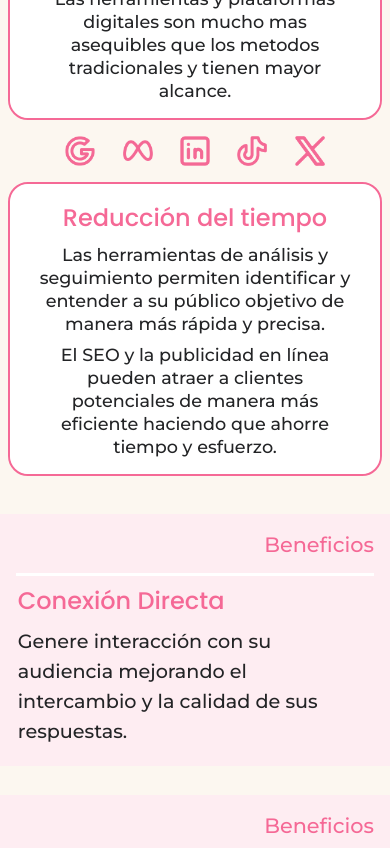
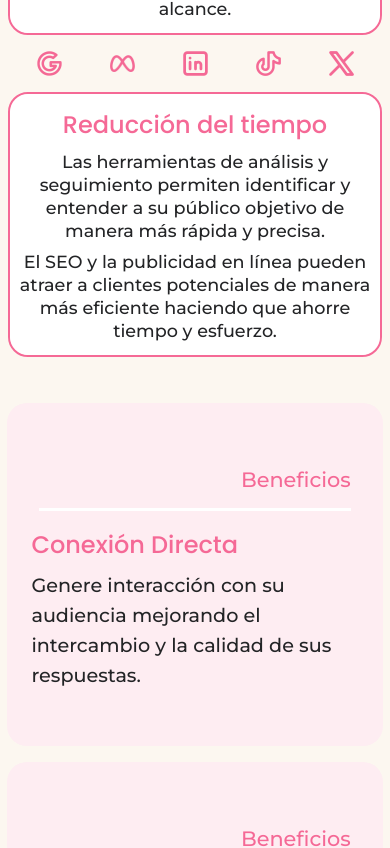
Before and after one commit to ArielMarno/SF-Romina-Bruscagin, a React (Vite) app: page / in a window 390 px wide. Shown: the part 1860-2708 px from the top of the page. Built offline with nearby package versions, Linux system fonts and the light colour scheme; a web font is replaced by a local one.

Commit message:
fix(tamaño de tarjetas en componente Beneficios)

```diff
--- a/src/componentes/beneficios/Beneficios.jsx
+++ b/src/componentes/beneficios/Beneficios.jsx
@@ -12,7 +12,7 @@ import x from '../../assets/beneficios/x.png';
 const Beneficios = () => {
   return (
     <div className='beneficios' id='beneficios'>
-      <section>
+      <section className='container_w-card'>
         <div className='w-card'>
           <div className='card-body'>
             <h3>Reducción del costo</h3>
@@ -35,7 +35,7 @@ const Beneficios = () => {
           </div>
         </div>
       </section>
-      <section>
+      <section className='container_p-card'>
         <div className='p-card'>
           <h4>Beneficios</h4>
           <h3>Conexión Directa</h3>
--- a/src/componentes/beneficios/beneficios.css
+++ b/src/componentes/beneficios/beneficios.css
@@ -1,31 +1,25 @@
 /* contenedor principal */
 
 .beneficios{
-    min-height: 100svh;
-    display: grid;
-    grid-template-columns: repeat(2, 1fr);
-    justify-items: center;
-    gap: 1.8rem;
+    width: 100%;
+    min-height: 80svh;
+    display: flex;
+    flex-direction: row;
+    align-items: flex-start;
+    gap: 1rem;
     padding: 3rem 0;
 }
-.beneficios section{
-    margin-top: 5rem;
-}
+
 /* contenedor de tarjetas blancas */
 
-.beneficios section:first-child{
+.beneficios .container_w-card{
     display: flex;
     flex-direction: column;
     align-items: flex-end;
+    width: 50%;
 }
 
 /* tarjetas blancas */
-
-.w-card{
-    background: var(--color-pink-alt);
-    width: 90%;
-    border-radius: 30px 30px 0 0;
-}
 
 .w-card .card-body{
     background: #fff;
@@ -34,8 +28,14 @@
     flex-direction: column;
     align-items: left;
     justify-content: center;
-    padding: 1.8rem;
-    margin: 1.5rem;
+    padding: 1rem;
+    margin: 1.45rem;
+}
+
+.w-card{
+    background: var(--color-pink-alt);
+    width: 90%;
+    border-radius: 30px 30px 0 0;
 }
 
 .w-card h3 {
@@ -67,33 +67,34 @@
     flex-direction: row;
     align-items: center;
     justify-content: center;
-    gap: 4vw;
+    gap: 3rem;
 
 }
 
 /* iconos de plataformas */
 
 .beneficios .plataformas img{
-    width: 2vw;
+    width: 35px;
 }
 
 /* contenedor de tarjetas rosas */
 
-.beneficios section:last-child{
+.beneficios .container_p-card{
+    width: 50%;
     display: flex;
     flex-direction: column;
-    gap: 1.8rem;
+    align-items: flex-start;
+    gap: 1rem;
 }
 
 /* tarjetas rosas */
 
 .p-card{
     background: var(--color-pink-alt);
-    width: 91%;
+    width: 85%;
     border-radius: 30px;
     margin: 0;
-    margin-right: 2.8rem;
-    padding:  3.1vw 7vw;
+    padding: 3rem 1rem;
 }
 
 .p-card h4{
@@ -102,7 +103,7 @@
     font-size: clamp(1.3rem, -2.3rem + 4vw, 1.7rem);
     font-weight: 500;
     text-align: right;
-    margin: 0.4rem;
+    margin: 0.4rem 3rem;
     padding-bottom: 1rem;
     border-bottom: #fff solid 3px;
 }
@@ -112,7 +113,7 @@
     font-size: clamp(2.2rem, -0.5rem + 3vw, 2.5rem);
     font-weight: 500;
     color: var(--color-pink);
-    margin: 1rem 0.4rem;
+    margin: 1rem 3rem;
 }
 
 .p-card p{
@@ -122,7 +123,7 @@
     font-weight: 500;
     line-height: 30px;
     max-width: 570px;
-    margin: 0.5rem;
+    margin: 0.5rem 3rem;
 }
 
 
@@ -151,30 +152,33 @@
 @media screen and (max-width: 1129px){
 
     .beneficios{
-        grid-template-columns: 1fr;
-        gap: 0;
+        flex-direction: column;
+        gap: 0.5rem;
+        align-items: center;
         margin: 3rem 0;
     }
 
-    .beneficios section:first-child, .beneficios section:last-child{
+    .beneficios .container_w-card{
+        align-items: center;
+        width: 85%;
+        margin: 0.7rem;
+    }
+
+    .beneficios .container_p-card{
         align-items: center;
         width: 90%;
         margin: 0.7rem;
     }
 
-    .beneficios .plataformas {
-        gap: 7vw;
+    .beneficios .plataformas{
+        width: 95%;
     }
 
-    .beneficios .plataformas img{
-        width: 3vw;
+    .p-card h4, .p-card h3, .p-card p{
+        margin: 1rem;
     }
 
-    .p-card{
-        margin: 0;
-    }
-
-    .p-card p{
+    .w-card, .p-card p{
         width: 95%;
     }
 }
@@ -182,7 +186,11 @@
 
 @media screen and (max-width: 768px){
 
-    .beneficios section:first-child, .beneficios section:last-child{
+    .beneficios{
+        padding: 1rem 0;
+    }
+
+    .beneficios .container_w-card, .beneficios .container_p-card{
         width: 100%;
     }
 
@@ -199,7 +207,7 @@
     }
 
     .w-card .card-body{
-        padding: 2rem;
+        padding: 1.5rem;
         margin: 0;
         border-radius: 20px;
     }
@@ -211,7 +219,7 @@
     .beneficios .w-card p{
         font-size: 1.1rem;
         line-height: 23px;
-        width: 99%;
+        width: 100%;
         text-align: center;
     }
 
@@ -221,11 +229,11 @@
     }
 
     .beneficios .plataformas img{
-        width: 30px;
+        width: 25px;
     }
 
     .p-card {
-        width: 95%;
+        width: 90%;
         border-radius: 20px;
     }
 
@@ -243,6 +251,20 @@
 
 @media screen and (max-width: 580px){
     .w-card .card-body{
-        padding: 1rem 0.5rem;
+        padding: 0.8rem 0;
+    }
+
+    .w-card p{
+        max-width: 98%;
+    }
+
+    .p-card{
+        width: 88%;
     }
 }
+
+@media screen and (max-width: 480px){
+    .p-card{
+        width: 88%;
+    }
+}
--- a/src/componentes/contacto/contacto.css
+++ b/src/componentes/contacto/contacto.css
@@ -176,8 +176,10 @@
 
 
 @media screen and (max-width: 580px){
+
     .contacto .contenedor article h2 {
-        font-size: 2rem;
+        font-size: 2.1rem;
+        margin: 0 1rem;
     }
 
     .contacto .btn{
@@ -192,3 +194,10 @@
         font-size: 0.9rem;
     }
 }
+
+
+@media screen and (max-width: 480px){
+    .contacto .contenedor article h2 {
+        font-size: 1.8rem;
+    }
+}
--- a/src/componentes/novedades/novedades.css
+++ b/src/componentes/novedades/novedades.css
@@ -101,6 +101,10 @@
 
 @media screen and (max-width: 1439px){
 
+    .novedades{
+        padding: 2rem 0;
+    }
+
     .linkedin{
         gap: 1.5rem;
     }
@@ -138,6 +142,12 @@
 }
 
 @media screen and (max-width: 1129px){
+
+    .novedades{
+        min-height: 40svh;
+        padding: 1rem 0;
+    }
+
     .linkedin{
         width: 82%;
         gap: 1rem;
```
